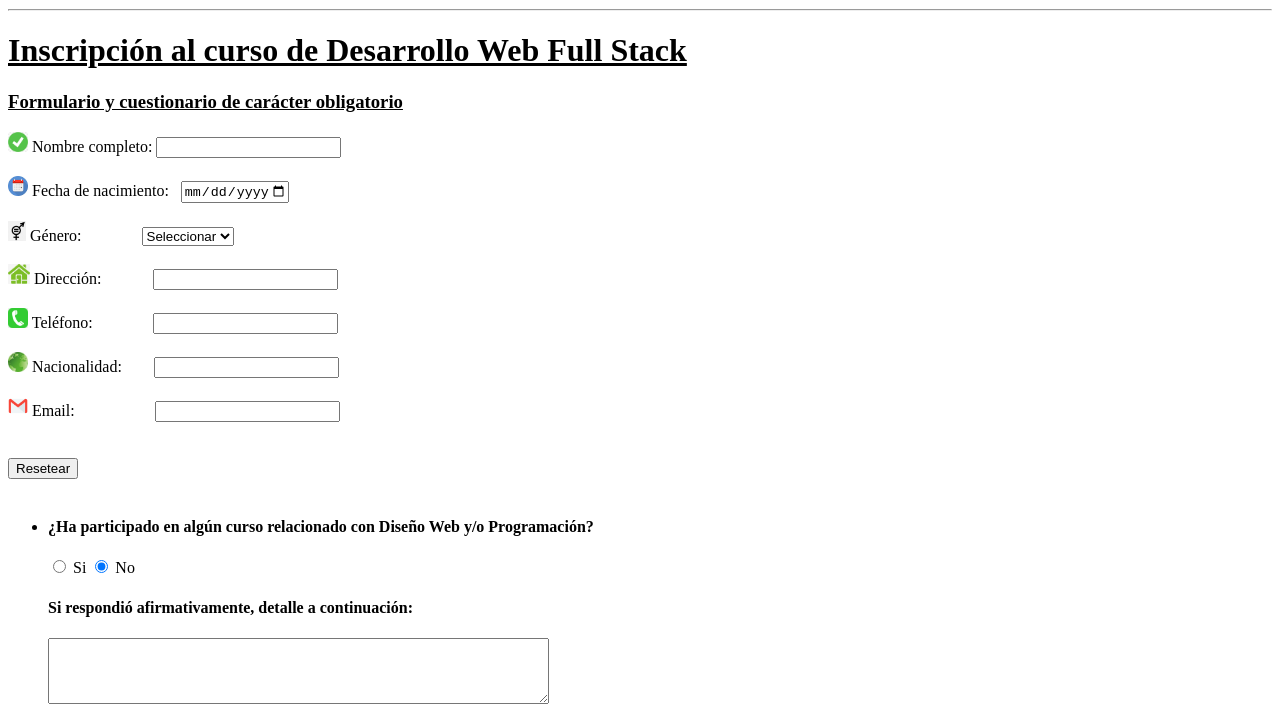
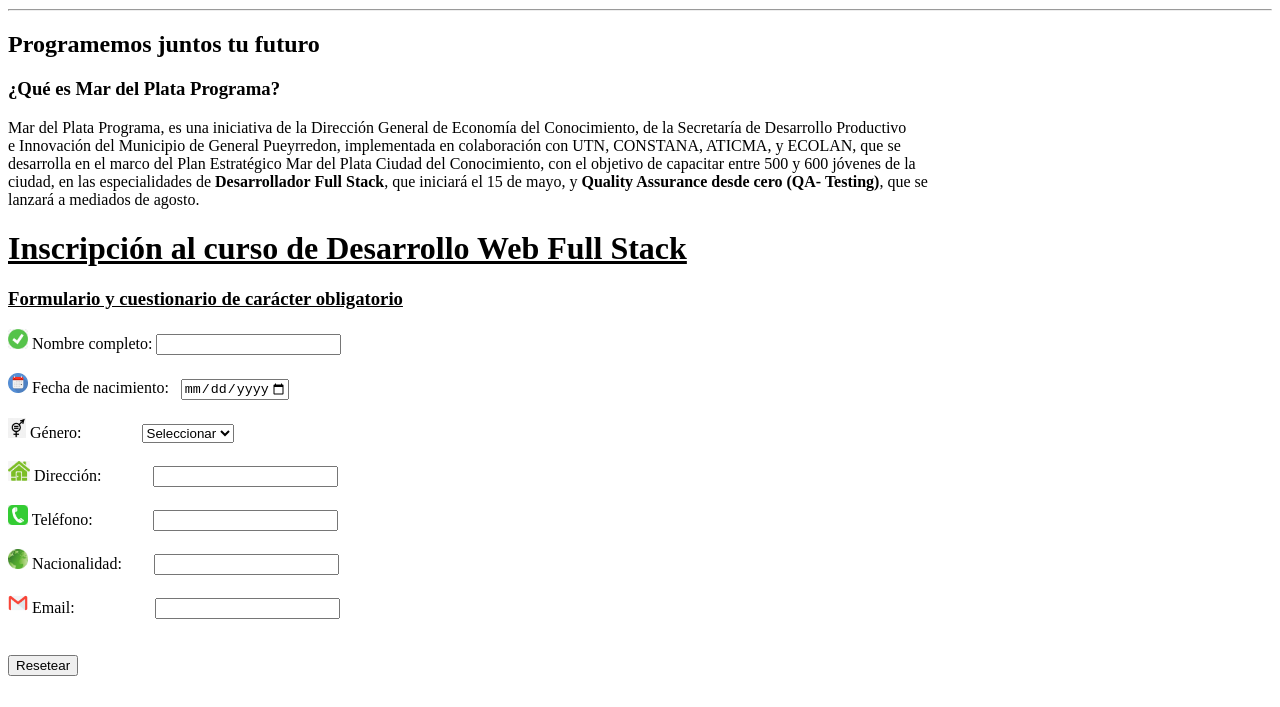
Before and after one commit to 07Leandro07/Ejercicios-HTML, a plain HTML site: page Ejercicio Formulario de Inscripcion/Ejercicio-Formulario-Inscripcion.html in a window 1280 px wide. Shown: the part 111-818 px from the top of the page. Drawn offline with Linux system fonts and the light colour scheme.

Commit message:
Ultimas modificaciones formulario Inscripcion

```diff
--- a/Ejercicio Formulario de Inscripcion/Ejercicio-Formulario-Inscripcion.html
+++ b/Ejercicio Formulario de Inscripcion/Ejercicio-Formulario-Inscripcion.html
@@ -19,6 +19,14 @@
     <hr>
 
 <div id="formulario inscripción">
+
+    <h2>Programemos juntos tu futuro</h2>
+    <h3>¿Qué es Mar del Plata Programa?</h3>
+    <p>Mar del Plata Programa, es una iniciativa de la Dirección General de Economía del Conocimiento, de la Secretaría de Desarrollo Productivo
+        <br>e Innovación del Municipio de General Pueyrredon, implementada en colaboración con UTN, CONSTANA, ATICMA, y ECOLAN, que se
+        <br>desarrolla en el marco del Plan Estratégico Mar del Plata Ciudad del Conocimiento, con el objetivo de capacitar entre 500 y 600 jóvenes de la
+        <br>ciudad, en las especialidades de <b>Desarrollador Full Stack</b>, que iniciará el 15 de mayo, y <b>Quality Assurance desde cero (QA- Testing)</b>, que se
+        <br>lanzará a mediados de agosto.</p>
     <h1><u>Inscripción al curso de Desarrollo Web Full Stack</u></h1>
     <h3><u>Formulario y cuestionario de carácter obligatorio</u></h3>
     <section>
```
